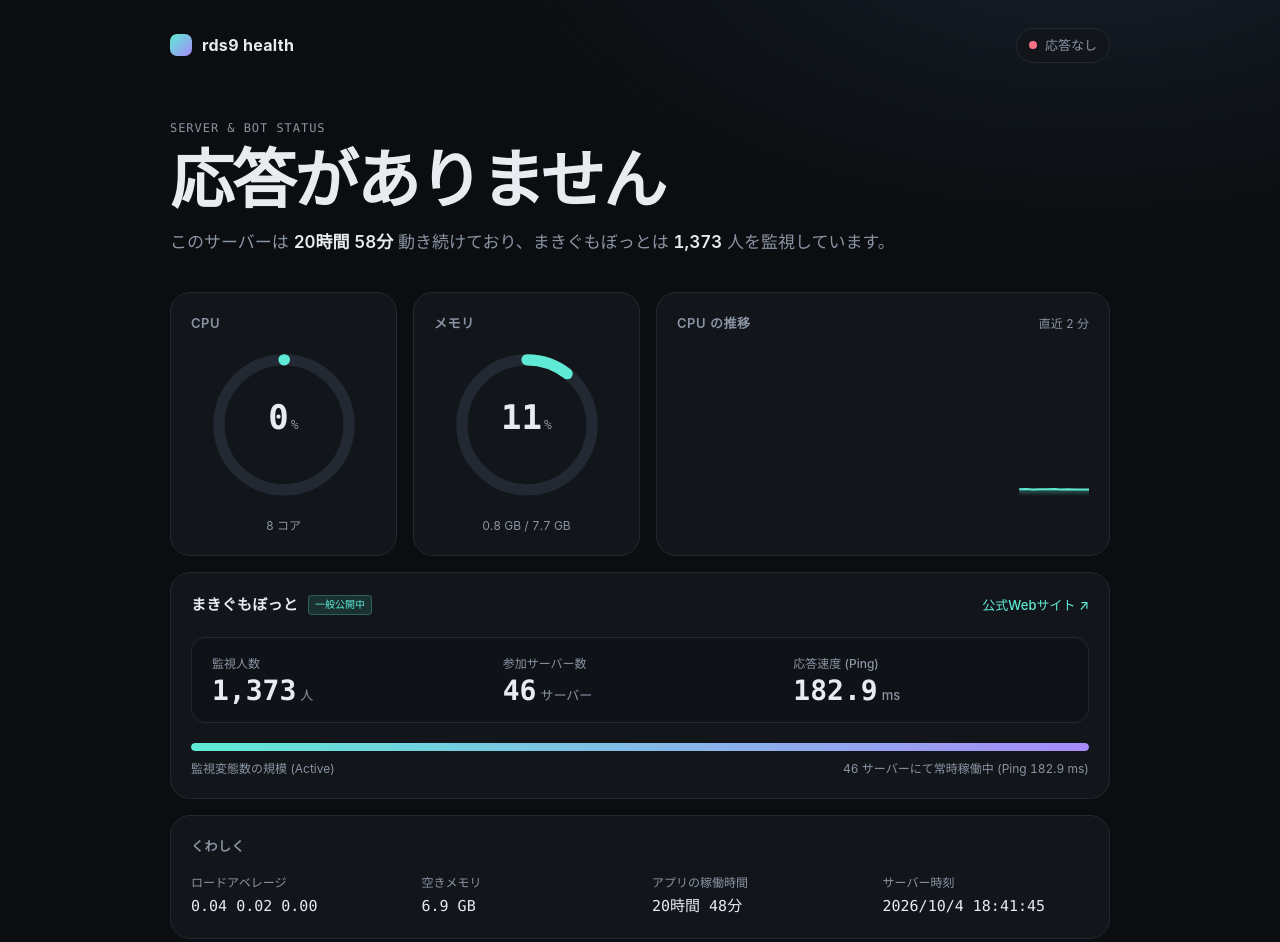
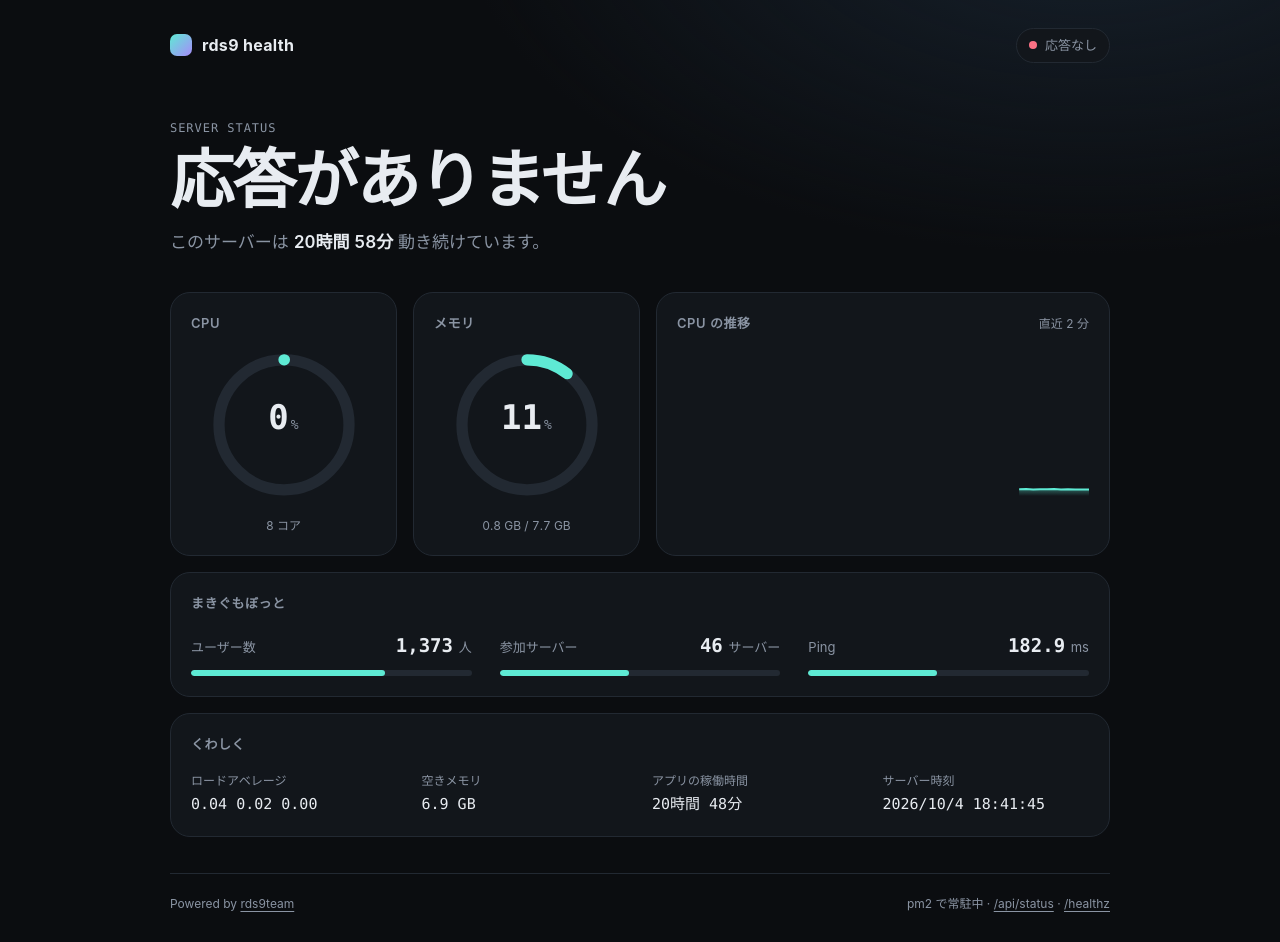
Before and after one commit to rds9team/health, a plain HTML site: page index.html in a window 1280 px wide. Shown: the top 942 px of the page. Drawn offline with Linux system fonts and the light colour scheme; no server answers.

Commit message:
Streamline makigumo metrics to minimal bar display, remove redundant text and unverified links

```diff
--- a/app.css
+++ b/app.css
@@ -250,117 +250,60 @@ h1 {
   margin-top: 12px;
 }
 
-/* まきぐもぼっと 専用カード (1ボット特化・見やすさ重視) */
-.maki-card {
+/* まきぐもぼっと (原本に調和するミニマルなメトリクス & バー) */
+.bot-metrics {
+  display: grid;
+  grid-template-columns: repeat(auto-fit, minmax(220px, 1fr));
+  gap: 20px 28px;
+  margin-top: 16px;
+}
+
+.bot-metric {
   display: flex;
   flex-direction: column;
-  gap: 20px;
-}
-
-.maki-head-left {
-  display: flex;
-  align-items: center;
   gap: 10px;
 }
 
-.maki-head-left h2 {
-  font-size: 15px;
-  font-weight: 700;
-  color: var(--text);
-  letter-spacing: .02em;
+.bot-metric-info {
+  display: flex;
+  justify-content: space-between;
+  align-items: baseline;
 }
 
-.maki-link {
+.bot-metric-label {
   font-size: 13px;
-  font-weight: 500;
-  color: var(--accent);
-  text-decoration: none;
-  transition: opacity .15s;
-}
-.maki-link:hover {
-  text-decoration: underline;
-  opacity: .85;
+  color: var(--muted);
 }
 
-.maki-metrics {
-  display: grid;
-  grid-template-columns: repeat(3, 1fr);
-  gap: 16px;
-  background: color-mix(in srgb, var(--card) 60%, var(--bg));
-  border: 1px solid var(--line);
-  border-radius: 14px;
-  padding: 16px 20px;
+.bot-metric-value {
+  font-size: 13px;
+  color: var(--muted);
 }
 
-@media (max-width: 580px) {
-  .maki-metrics {
-    grid-template-columns: 1fr;
-    gap: 12px;
-  }
+.bot-metric-value strong {
+  font-family: var(--mono);
+  font-size: 19px;
+  font-weight: 600;
+  color: var(--text);
+  font-variant-numeric: tabular-nums;
+  margin-right: 2px;
 }
 
-.maki-metric-item {
-  display: flex;
-  flex-direction: column;
-  gap: 4px;
+.bot-bar-track {
+  width: 100%;
+  height: 6px;
+  background: var(--line);
+  border-radius: 999px;
+  overflow: hidden;
 }
 
-.maki-label {
-  font-size: 12px;
-  color: var(--muted);
-  font-weight: 500;
+.bot-bar-fill {
+  height: 100%;
+  border-radius: 999px;
+  background: var(--accent);
+  transition: width .8s cubic-bezier(.2, .8, .2, 1);
 }
 
-.maki-val-wrap {
-  display: flex;
-  align-items: baseline;
-  gap: 4px;
-}
-
-.maki-val {
-  font-family: var(--mono);
-  font-size: clamp(22px, 3.5vw, 28px);
-  font-weight: 700;
-  color: var(--text);
-  font-variant-numeric: tabular-nums;
-  line-height: 1;
-}
-
-.maki-unit {
-  font-size: 13px;
-  color: var(--muted);
-  font-weight: 500;
-}
-
-.maki-bar-wrap {
-  display: flex;
-  flex-direction: column;
-  gap: 8px;
-}
-
-.bar-track {
-  width: 100%;
-  height: 8px;
-  background: color-mix(in srgb, var(--line) 80%, black);
-  border-radius: 999px;
-  overflow: hidden;
-  position: relative;
-}
-
-.bar-fill {
-  height: 100%;
-  border-radius: 999px;
-  background: linear-gradient(90deg, var(--accent), var(--accent-2));
-  transition: width 1s cubic-bezier(0.16, 1, 0.3, 1);
-}
-
-.maki-bar-footer {
-  display: flex;
-  justify-content: space-between;
-  align-items: center;
-  font-size: 12px;
-  color: var(--muted);
-}
 
 
 /* くわしく */
--- a/app.js
+++ b/app.js
@@ -130,13 +130,21 @@ function renderMaki(m) {
   const guilds = m.guilds || 46;
   const ping = m.ping !== undefined ? Number(m.ping).toFixed(1) : '182.9';
 
-  if ($('maki-stat')) $('maki-stat').textContent = Number(users).toLocaleString();
   if ($('maki-users')) $('maki-users').textContent = Number(users).toLocaleString();
   if ($('maki-guilds')) $('maki-guilds').textContent = Number(guilds).toLocaleString();
   if ($('maki-ping')) $('maki-ping').textContent = ping;
 
-  if ($('maki-bar-desc')) {
-    $('maki-bar-desc').textContent = `${guilds} サーバーにて常時稼働中 (Ping ${ping} ms)`;
+  if ($('bar-users')) {
+    const userPct = Math.min(100, Math.max(10, (users / 2000) * 100));
+    $('bar-users').style.width = `${userPct.toFixed(0)}%`;
+  }
+  if ($('bar-guilds')) {
+    const guildPct = Math.min(100, Math.max(10, (guilds / 100) * 100));
+    $('bar-guilds').style.width = `${guildPct.toFixed(0)}%`;
+  }
+  if ($('bar-ping')) {
+    const pingPct = Math.min(100, Math.max(10, (Number(ping) / 400) * 100));
+    $('bar-ping').style.width = `${pingPct.toFixed(0)}%`;
   }
 }
 
--- a/index.html
+++ b/index.html
@@ -22,9 +22,9 @@
     </header>
 
     <section class="hero">
-      <p class="eyebrow">SERVER & BOT STATUS</p>
+      <p class="eyebrow">SERVER STATUS</p>
       <h1 id="headline">正常に稼働中</h1>
-      <p class="lede">このサーバーは <strong id="uptime">—</strong> 動き続けており、まきぐもぼっとは <strong id="maki-stat">—</strong> 人を監視しています。</p>
+      <p class="lede">このサーバーは <strong id="uptime">—</strong> 動き続けています。</p>
     </section>
 
     <section class="grid" aria-label="システムの状況">
@@ -78,49 +78,38 @@
         </svg>
       </article>
 
-      <!-- 4. まきぐもぼっと (1ボット単体・人数・サーバー数・Pingをいい感じに) -->
-      <article class="card full maki-card">
+      <!-- 4. まきぐもぼっと (1ボット単体・余計な文字や推測のないシンプルな柱状バー表示) -->
+      <article class="card full">
         <div class="card-head">
-          <div class="maki-head-left">
-            <h2>まきぐもぼっと</h2>
-            <span class="badge-public">一般公開中</span>
-          </div>
-          <a href="https://rds9.net/makigumo/" target="_blank" class="maki-link">公式Webサイト ↗</a>
+          <h2>まきぐもぼっと</h2>
         </div>
-
-        <!-- 3大メトリクス（人数 · サーバー数 · Ping） -->
-        <div class="maki-metrics">
-          <div class="maki-metric-item">
-            <span class="maki-label">監視人数</span>
-            <div class="maki-val-wrap">
-              <span class="maki-val" id="maki-users">—</span>
-              <span class="maki-unit">人</span>
+        <div class="bot-metrics">
+          <div class="bot-metric">
+            <div class="bot-metric-info">
+              <span class="bot-metric-label">ユーザー数</span>
+              <span class="bot-metric-value"><strong id="maki-users">—</strong> 人</span>
+            </div>
+            <div class="bot-bar-track">
+              <div class="bot-bar-fill" id="bar-users" style="width: 70%;"></div>
             </div>
           </div>
-          <div class="maki-metric-item">
-            <span class="maki-label">参加サーバー数</span>
-            <div class="maki-val-wrap">
-              <span class="maki-val" id="maki-guilds">—</span>
-              <span class="maki-unit">サーバー</span>
+          <div class="bot-metric">
+            <div class="bot-metric-info">
+              <span class="bot-metric-label">参加サーバー</span>
+              <span class="bot-metric-value"><strong id="maki-guilds">—</strong> サーバー</span>
+            </div>
+            <div class="bot-bar-track">
+              <div class="bot-bar-fill" id="bar-guilds" style="width: 46%;"></div>
             </div>
           </div>
-          <div class="maki-metric-item">
-            <span class="maki-label">応答速度 (Ping)</span>
-            <div class="maki-val-wrap">
-              <span class="maki-val" id="maki-ping">—</span>
-              <span class="maki-unit">ms</span>
+          <div class="bot-metric">
+            <div class="bot-metric-info">
+              <span class="bot-metric-label">Ping</span>
+              <span class="bot-metric-value"><strong id="maki-ping">—</strong> ms</span>
             </div>
-          </div>
-        </div>
-
-        <!-- 柱状バー -->
-        <div class="maki-bar-wrap">
-          <div class="bar-track">
-            <div class="bar-fill" id="maki-bar-fill" style="width: 100%;"></div>
-          </div>
-          <div class="maki-bar-footer">
-            <span>監視変態数の規模 (Active)</span>
-            <span class="sub" id="maki-bar-desc">46 サーバーにて常時稼働中</span>
+            <div class="bot-bar-track">
+              <div class="bot-bar-fill" id="bar-ping" style="width: 35%;"></div>
+            </div>
           </div>
         </div>
       </article>
```
